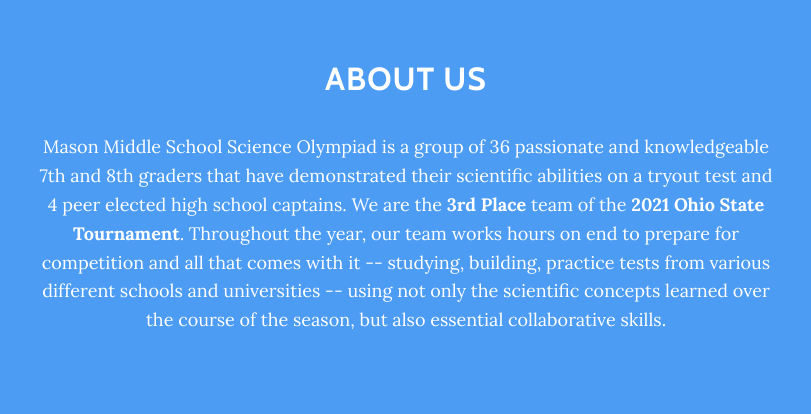
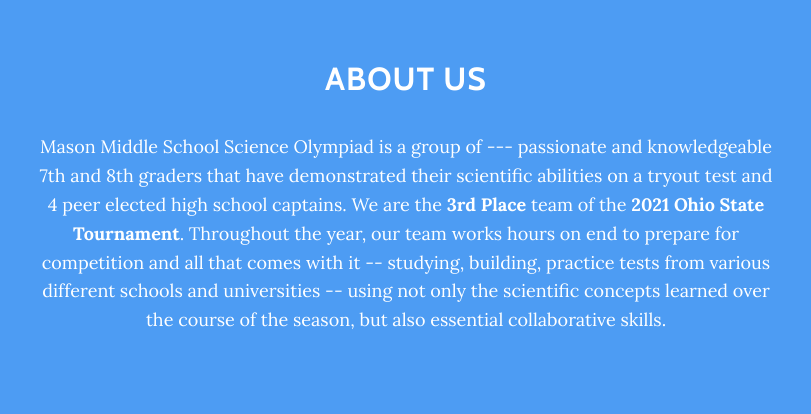
Before and after one commit to mmsscioly/mmsscioly.github.io, a plain HTML site: page index.html in a window 1280 px wide. Shown: the part 940-1354 px from the top of the page, 234-1045 px from the left. Drawn offline with nearby package versions, Linux system fonts and the light colour scheme; a web font is replaced by a local one.

Commit message:
Update index.html

```diff
--- a/index.html
+++ b/index.html
@@ -43,7 +43,7 @@
             <div class="row">
                 <div class="col-lg-8 mx-auto">
                     <h2>ABOUT US</h2>
-                    <p>Mason Middle School Science Olympiad is a group of 36 passionate and knowledgeable 7th and 8th graders that have demonstrated their scientific abilities on a tryout test and 4 peer elected high school captains. We are&nbsp;the <strong>3rd Place</strong> team of the <strong>2021 Ohio State Tournament</strong>. Throughout the year, our team works hours on end to prepare for competition and all that comes with it -- studying, building, practice tests from various different schools and universities -- using not only the scientific concepts learned over the course of the season, but also essential collaborative skills.<br><br></p>
+                    <p>Mason Middle School Science Olympiad is a group of --- passionate and knowledgeable 7th and 8th graders that have demonstrated their scientific abilities on a tryout test and 4 peer elected high school captains. We are&nbsp;the <strong>3rd Place</strong> team of the <strong>2021 Ohio State Tournament</strong>. Throughout the year, our team works hours on end to prepare for competition and all that comes with it -- studying, building, practice tests from various different schools and universities -- using not only the scientific concepts learned over the course of the season, but also essential collaborative skills.<br><br></p>
                 </div>
             </div>
         </div>
```
